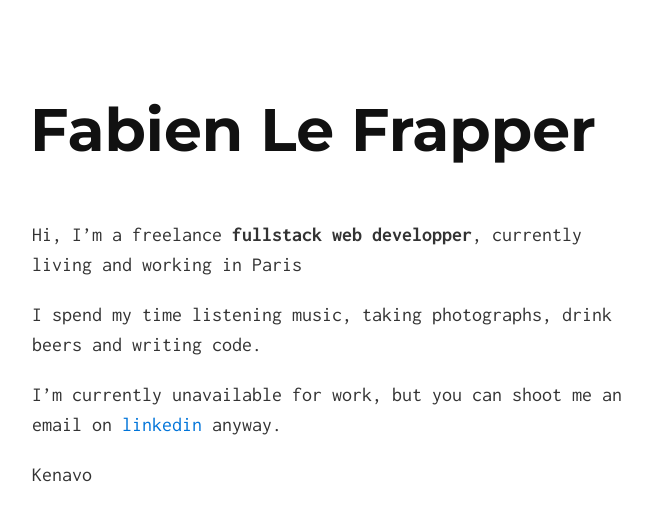
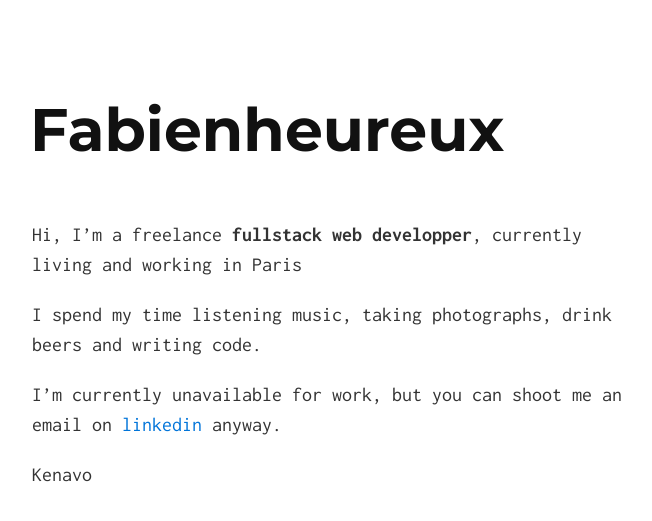
Before and after one commit to fabienheureux/fabienheureux.github.io, a Jekyll site: the page built from index.md, in a window 1280 px wide. Shown: the top 521 px of the page, without its empty margins (308-960 px from the left). Built offline with Jekyll 4.4.1, drawn with Linux system fonts in a browser that asks for light colours.

Commit message:
don't be so serious

```diff
--- a/_config.yml
+++ b/_config.yml
@@ -1,6 +1,6 @@
 # Site settings
 title: Fabien Le Frapper, dev fullstack freelance
-tag_text: Fabien Le Frapper
+tag_text: Fabienheureux
 description: Freelance full stack web developper, working & living in Paris, currently unavailable for work
 
 # Build settings
```
